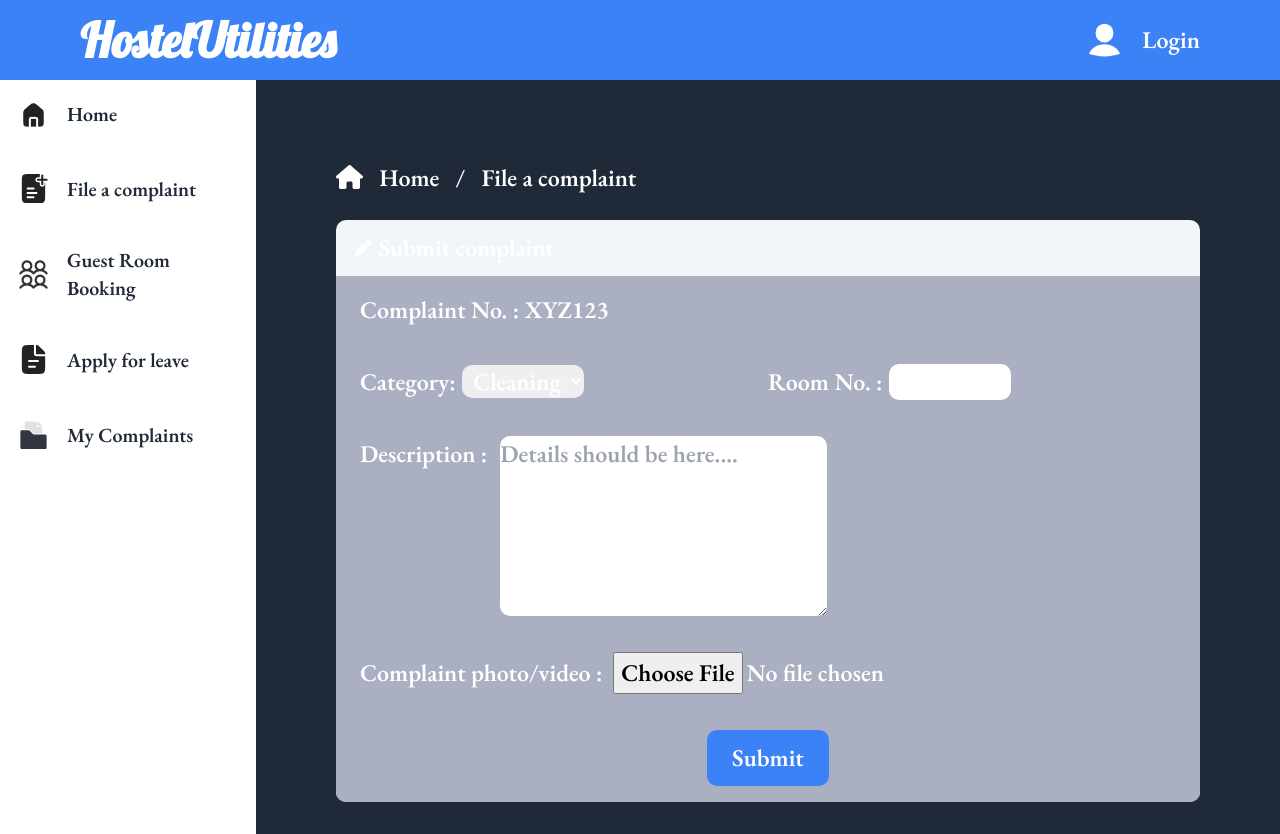
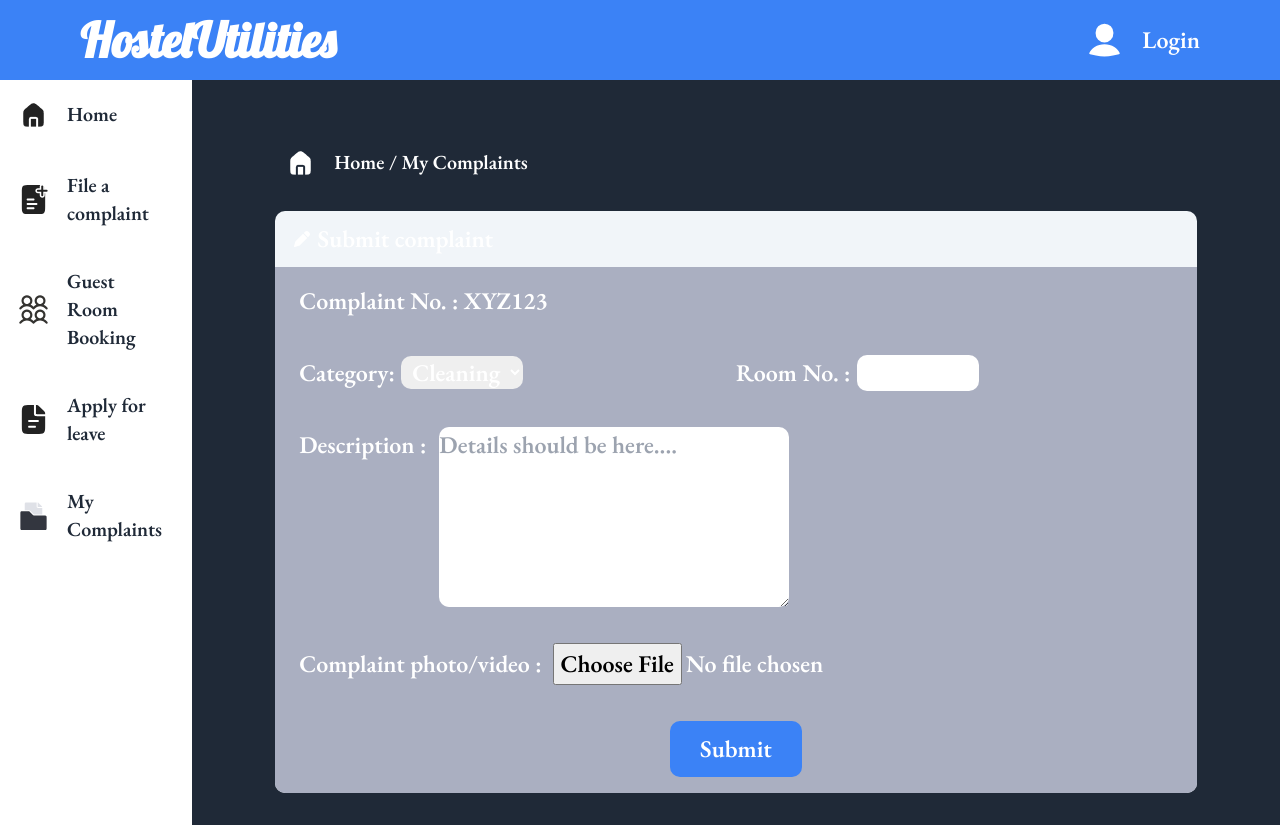
Before and after one commit to shreyashkatkar07/Hostel_Utilities, a React (Vite) app: page /filecomplaint in a window 1280 px wide. Built offline with nearby package versions, Linux system fonts and the light colour scheme.

Commit message:
minor bug fix

```diff
--- a/src/components/ApplyLeave.jsx
+++ b/src/components/ApplyLeave.jsx
@@ -3,7 +3,7 @@ import React from "react";
 const ApplyLeave = () => {
   return (
     <>
-      <div className='md:w-[80vw] w-[100%] sticky left-[20vw] bg-gray-800 text-white lg:p-8 p-1'>ApplyLeave</div>
+      <div className='md:w-[85vw] w-[100%] sticky left-[20vw] bg-gray-800 text-white lg:p-8 p-1'>ApplyLeave</div>
     </>
   );
 };
--- a/src/components/FileComplaint.jsx
+++ b/src/components/FileComplaint.jsx
@@ -1,62 +1,130 @@
-import { FontAwesomeIcon } from '@fortawesome/react-fontawesome'
-import { faPen,faHouse } from '@fortawesome/free-solid-svg-icons'
-import React from 'react'
+import { FontAwesomeIcon } from "@fortawesome/react-fontawesome";
+import { faPen, faHouse } from "@fortawesome/free-solid-svg-icons";
+import homeimg from "./../assets/svg/Home-white.png";
+import React from "react";
 
 const FileComplaint = () => {
   return (
-    <div className='md:w-[80vw] w-[100%] sticky left-[20vw] bg-gray-800 text-white lg:p-8 p-1'>
+    <div className="md:w-[85vw] w-[100%] sticky left-[20vw] bg-gray-800 text-white lg:p-8 p-1">
       {/* <center style={{fontSize: 'xx-large',color:'white'}}>Filing a complaint</center> */}
-      <br /><br />
-      <center><div style={{width:'90%', textAlign:'left',fontSize:'x-large',color:'white'}}><FontAwesomeIcon icon={faHouse} style={{color: "#ffffff",}} />&nbsp;&nbsp;&nbsp;Home&nbsp;&nbsp;&nbsp;/&nbsp;&nbsp;&nbsp;File a complaint</div></center>
       <br />
-      <div className='flex justify-center'>
-        <div className=' w-[90%] bg-slate-100' style={{borderRadius:'10px'}}>
-          <div className='flex items-center p-3'>
-          &nbsp;&nbsp;<FontAwesomeIcon icon={faPen} />&nbsp;&nbsp;
-            <div className='text-2xl'>Submit complaint</div>
+      <center>
+        <div
+          style={{
+            width: "90%",
+            textAlign: "left",
+            fontSize: "x-large",
+            color: "white",
+          }}
+        >
+          <div className="path p-2 flex items-center text-xl">
+          <img src={homeimg} alt="home" />
+          <p className="pl-4">Home / My Complaints</p>
+        </div>
+        </div>
+      </center>
+      {/* <div className="path p-2 flex items-center text-xl">
+          <img src={homeimg} alt="home" />
+          <p className="pl-4">Home / My Complaints</p>
+        </div> */}
+      <br />
+      <div className="flex justify-center">
+        <div className=" w-[90%] bg-slate-100" style={{ borderRadius: "10px" }}>
+          <div className="flex items-center p-3">
+            &nbsp;&nbsp;
+            <FontAwesomeIcon icon={faPen} />
+            &nbsp;&nbsp;
+            <div className="text-2xl">Submit complaint</div>
           </div>
-          <div style={{backgroundColor:'#aaafc1', borderBottomLeftRadius:'10px', borderBottomRightRadius:'10px'}}>
-            <div className='px-6 py-4' style={{fontSize:'x-large'}}>
-              <div>
-                Complaint No. : XYZ123
-              </div>
+          <div
+            style={{
+              backgroundColor: "#aaafc1",
+              borderBottomLeftRadius: "10px",
+              borderBottomRightRadius: "10px",
+            }}
+          >
+            <div className="px-6 py-4" style={{ fontSize: "x-large" }}>
+              <div>Complaint No. : XYZ123</div>
               <br />
               <div className="flex">
-                <div className='w-[50%]'>
+                <div className="w-[50%]">
                   <label htmlFor="category">Category:</label>
-                  <select name="category" id="category" style={{textAlign:'center', width:'25%', marginLeft:'0.5vw', minWidth:'122px', borderRadius:'10px'}}>
+                  <select
+                    name="category"
+                    id="category"
+                    style={{
+                      textAlign: "center",
+                      width: "25%",
+                      marginLeft: "0.5vw",
+                      minWidth: "122px",
+                      borderRadius: "10px",
+                    }}
+                  >
                     <option value="cleaning">Cleaning</option>
                     <option value="electricity">Electricity</option>
                     <option value="water">Water</option>
                   </select>
                 </div>
-                <div className='w-[50%]'>
+                <div className="w-[50%]">
                   <label htmlFor="roomno">Room No. :</label>
-                  <input type="text" name="roomno" id="roomno" style={{marginLeft:'0.5vw', width:'25%', minWidth:'122px', textAlign:'center', borderRadius:'10px'}}/>
+                  <input
+                    type="text"
+                    name="roomno"
+                    id="roomno"
+                    style={{
+                      marginLeft: "0.5vw",
+                      width: "25%",
+                      minWidth: "122px",
+                      textAlign: "center",
+                      borderRadius: "10px",
+                    }}
+                  />
                 </div>
               </div>
               <br />
-              <div style={{display:'flex'}}>
+              <div style={{ display: "flex" }}>
                 <label htmlFor="description">Description :</label>
-                <textarea style={{marginLeft:'1vw', borderRadius:'10px', width:'40%'}} name="description" id="description" cols="42" rows="5" placeholder='Details should be here....'></textarea>
+                <textarea
+                  style={{
+                    marginLeft: "1vw",
+                    borderRadius: "10px",
+                    width: "40%",
+                  }}
+                  name="description"
+                  id="description"
+                  cols="42"
+                  rows="5"
+                  placeholder="Details should be here...."
+                ></textarea>
               </div>
               <br />
               <form action="/action_page.php">
                 <label>Complaint photo/video :</label>&nbsp;&nbsp;
-                <input type="file" id="myFile" name="filename"/>
+                <input type="file" id="myFile" name="filename" />
                 {/* <br/>
                 <input type="submit" value='Submit' style={{backgroundColor:'#3b82f6'}}/> */}
               </form>
               <br />
               <center>
-                <button type="submit" style={{backgroundColor:'#3b82f6', padding:'10px', borderRadius:'10px', width:'15%', minWidth:'94px'}}>Submit</button>
+                <button
+                  type="submit"
+                  style={{
+                    backgroundColor: "#3b82f6",
+                    padding: "10px",
+                    borderRadius: "10px",
+                    width: "15%",
+                    minWidth: "94px",
+                  }}
+                >
+                  Submit
+                </button>
               </center>
             </div>
           </div>
         </div>
       </div>
     </div>
-  )
-}
+  );
+};
 
-export default FileComplaint
+export default FileComplaint;
--- a/src/components/GuestRoomBook.jsx
+++ b/src/components/GuestRoomBook.jsx
@@ -3,7 +3,7 @@ import React from 'react'
 const GuestRoomBook = () => {
   return (
     <>
-        <div className='md:w-[80vw] w-[100%] sticky left-[20vw] bg-gray-800 text-white lg:p-8 p-1'>To book guest room</div>
+        <div className='md:w-[85vw] w-[100%] sticky left-[20vw] bg-gray-800 text-white lg:p-8 p-1'>To book guest room</div>
     </>
   )
 }
--- a/src/components/Home.jsx
+++ b/src/components/Home.jsx
@@ -8,9 +8,9 @@ import { Link } from "react-router-dom";
 const Home = () => {
   return (
     <>
-      <div className="md:w-[80vw] w-[100%] sticky left-[20vw] bg-gray-800 text-white lg:p-8 p-1">
+      <div className="md:w-[85vw] w-[100%] sticky left-[20vw] bg-gray-800 text-white lg:p-8 p-1">
         <div className="flex flex-wrap flex-row w-[100%] justify-center lg:justify-normal">
-          <div className="h-[420px] p-12">
+          <div className="h-[420px] p-10">
             <Link to="/filecomplaint">
               <div
                 className=" max-w-sm rounded-[40px] overflow-hidden shadow-lg h-[100%] bg-white text-gray-800 min-w-[300px] flex justify-between items-center flex-col"
@@ -28,7 +28,7 @@ const Home = () => {
               </div>
             </Link>
           </div>
-          <div className="cards h-[420px] p-12">
+          <div className="cards h-[420px] p-10">
             <Link to="/guestroombook">
               <div
                 className=" max-w-sm rounded-[40px] overflow-hidden shadow-lg h-[100%] bg-white text-gray-800 min-w-[300px] flex justify-between items-center flex-col"
@@ -46,7 +46,7 @@ const Home = () => {
               </div>
             </Link>
           </div>
-          <div className="cards h-[420px] p-12">
+          <div className="cards h-[420px] p-10">
             <Link to="/guestroombook">
               <div
                 className=" max-w-sm rounded-[40px] overflow-hidden shadow-lg h-[100%] bg-white text-gray-800 min-w-[300px] flex justify-between items-center flex-col"
@@ -64,7 +64,7 @@ const Home = () => {
               </div>
             </Link>
           </div>
-          <div className="cards h-[420px]  p-12">
+          <div className="cards h-[420px]  p-10">
             <Link to="/guestroombook">
               <div
                 className=" max-w-sm rounded-[40px] overflow-hidden shadow-lg h-[100%] bg-white text-gray-800 min-w-[300px] flex justify-between items-center flex-col"
--- a/src/components/MyComplaints.jsx
+++ b/src/components/MyComplaints.jsx
@@ -4,7 +4,7 @@ import homeimg from "./../assets/svg/Home-white.png";
 const MyComplaints = () => {
   return (
     <>
-      <div className="md:w-[80vw] w-[100%] sticky left-[20vw] bg-gray-800 text-white lg:p-8 p-1">
+      <div className="md:w-[85vw] w-[100%] sticky left-[20vw] bg-gray-800 text-white lg:p-8 p-1">
         <div className="path p-2 flex items-center text-xl">
           <img src={homeimg} alt="home" />
           <p className="pl-4">Home / My Complaints</p>
--- a/src/components/SideNav.jsx
+++ b/src/components/SideNav.jsx
@@ -19,7 +19,7 @@ const SideNav = (props) => {
       {/* sidenav */}
       <aside
         id="navi"
-        className={`bg-white text-gray-800 md:w-[20vw] md:block fixed w-[20vw] ${
+        className={`bg-white text-gray-800 md:w-[15vw] md:block fixed w-[20vw] ${
           isOpen
             ? " block fixed md:static left-0 h-[100vh] pt-0 z-50 duration-300 overflow-hidden w-full"
             : " fixed md:left-0 left-[-100vw] "
```
